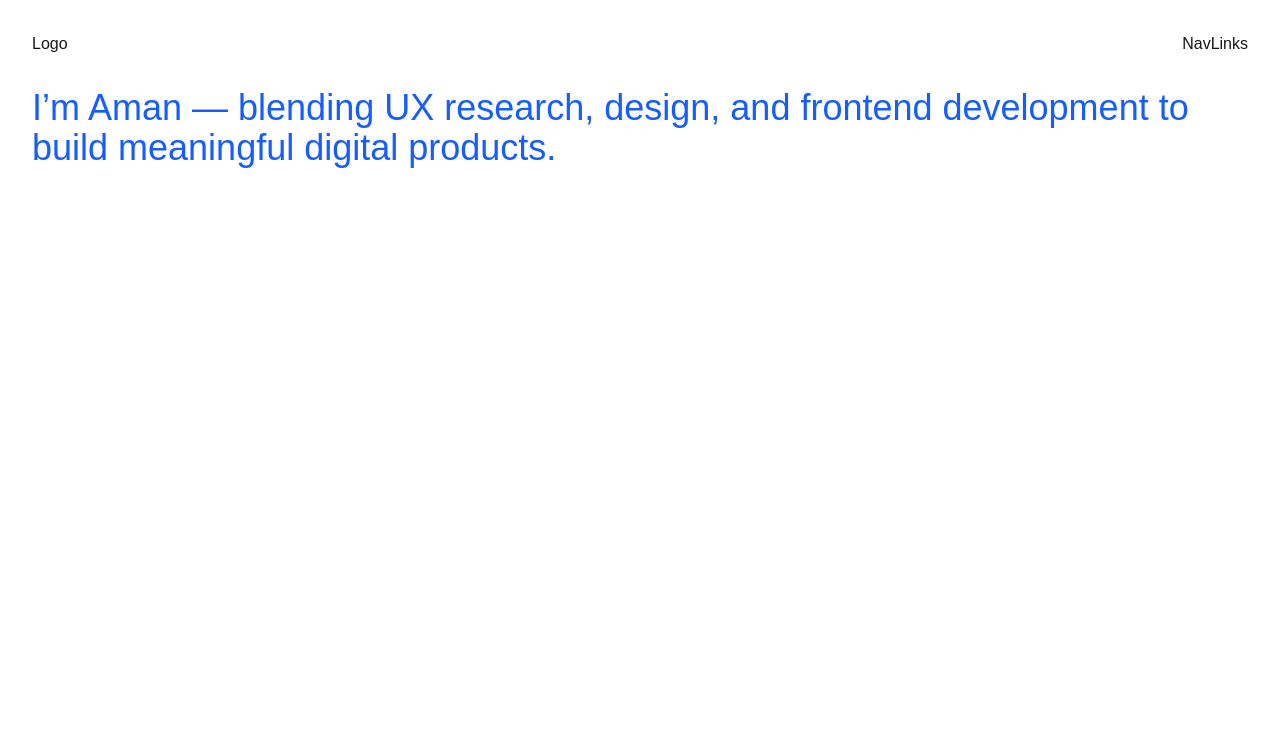
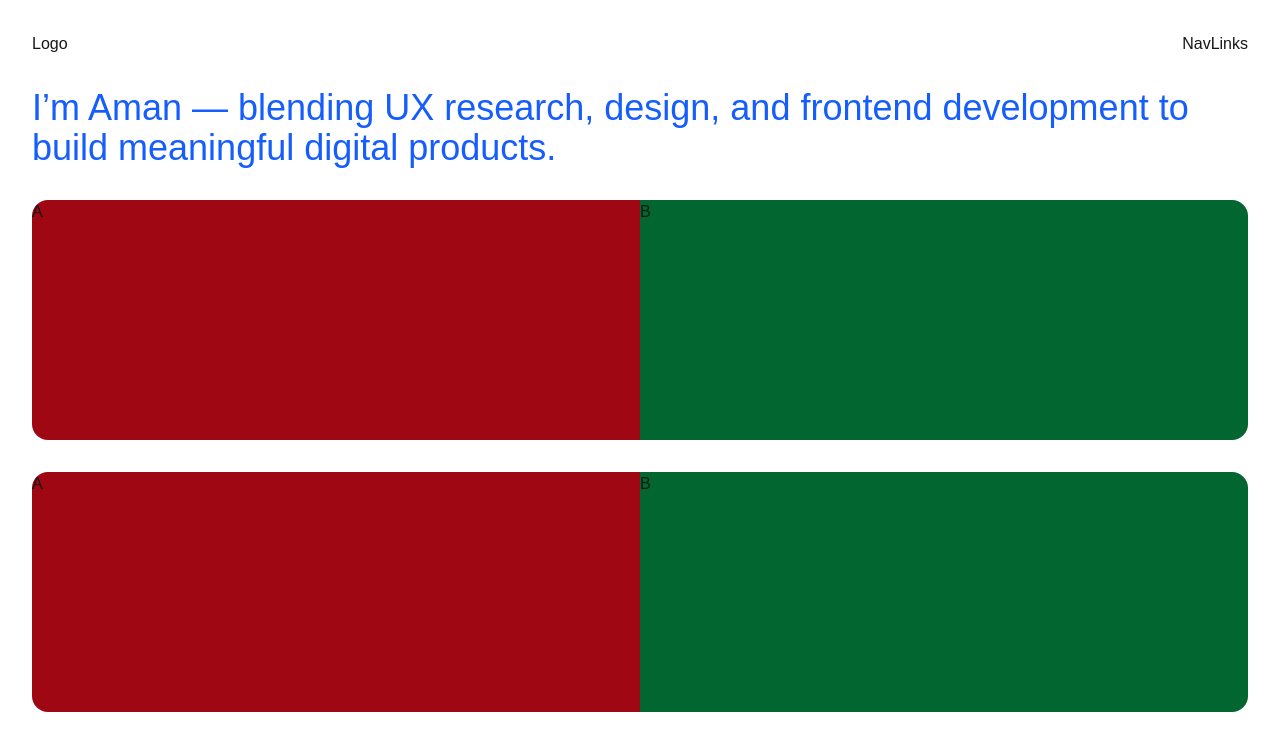
Before and after one commit to 11amanraj/portfolio-april-2025, a Next.js app: page / in a window 1280 px wide. Shown: the top 750 px of the page. Built offline with nearby package versions, Linux system fonts and the light colour scheme.

Commit message:
Added ProjectCards component

```diff
--- /dev/null
+++ b/app/Components/Project/ProjectCards.tsx
@@ -0,0 +1,12 @@
+import React from 'react'
+
+const ProjectCards = () => {
+  return (
+    <div className="flex rounded-2xl overflow-hidden h-120 flex-col sm:h-60 sm:flex-row">
+        <div className="bg-red-800 flex-1">A</div>
+        <div className="bg-green-800 flex-1">B</div>
+    </div>
+  )
+}
+
+export default ProjectCards
--- a/app/page.tsx
+++ b/app/page.tsx
@@ -1,8 +1,14 @@
+import ProjectCards from "./Components/Project/ProjectCards";
+
 export default function Home() {
   return (
-    <div>
+    <div className="flex flex-col gap-8">
       <div className="text-4xl text-blue-600">
         I’m Aman — blending UX research, design, and frontend development to build meaningful digital products.
+      </div>
+      <div className="flex flex-col w-full gap-8">
+        <ProjectCards />
+        <ProjectCards />
       </div>
     </div>
   );
```
